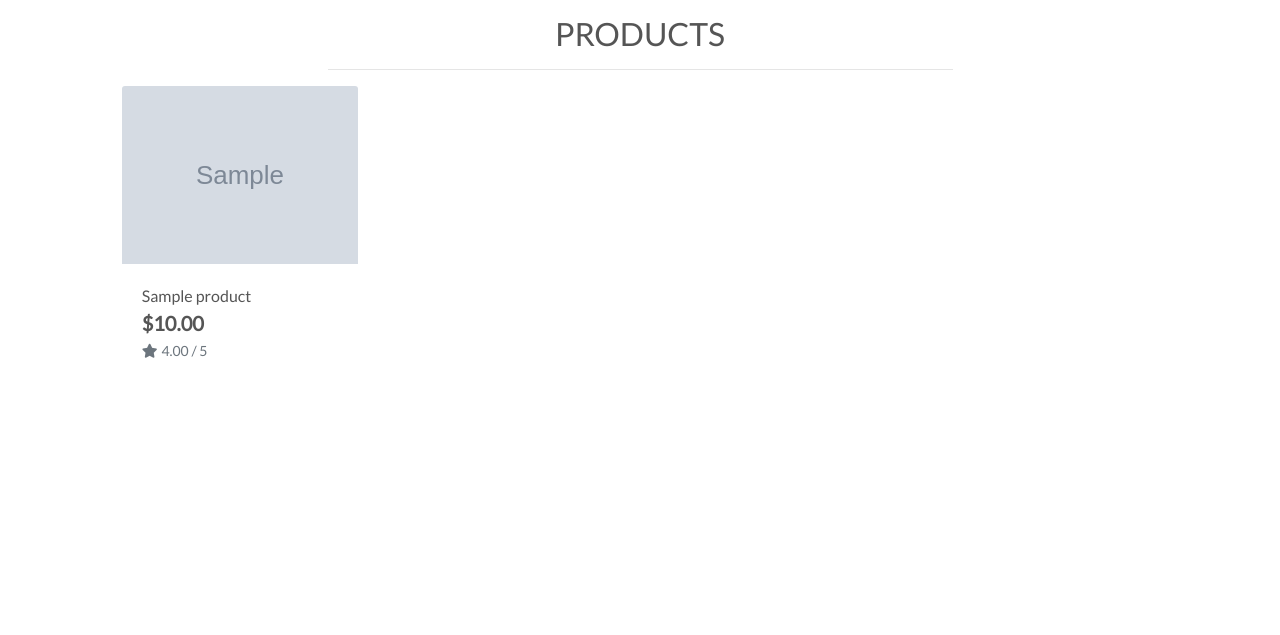
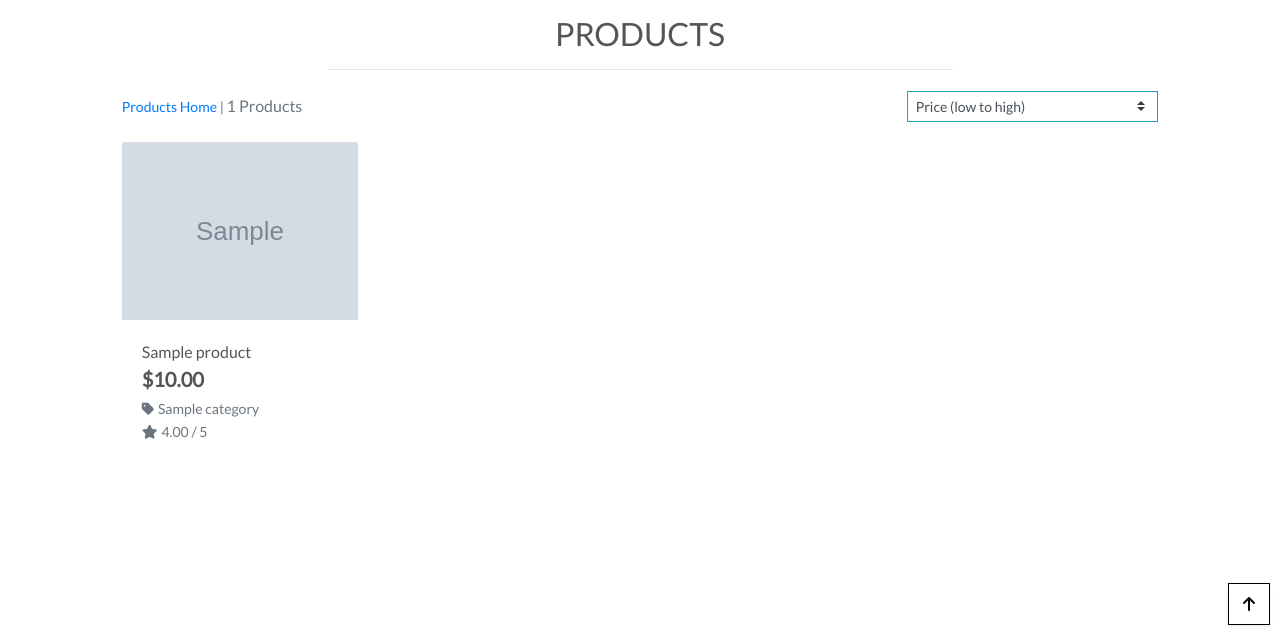
Before and after one commit to Shaga-Matula/boutique_ado_v1, a Django app: a page that uses products/templates/products/products.html in a window 1280 px wide. Shown: the part 165-800 px from the top of the page. Run offline with Django 3.2, Linux system fonts and the light colour scheme; tables that the repository leaves empty hold one stand-in row (values such as "Sample post"); grey boxes marked "Sample" are stand-in pictures; some libraries are stand-ins or nearby versions.

Commit message:
product page

```diff
--- a/boutique_ado/settings.py
+++ b/boutique_ado/settings.py
@@ -33,7 +33,7 @@ SECRET_KEY = os.environ.get('SECRET_KEY')
 # SECURITY WARNING: don't run with debug turned on in production!
 DEBUG = True
 
-ALLOWED_HOSTS = ['8000-shagamatula-boutiqueado-cclsomwy6vf.ws-eu104.gitpod.io', 'boutiqueadapp-c73706a45688.herokuapp.com']
+ALLOWED_HOSTS = ['8000-shagamatula-boutiqueado-cclsomwy6vf.ws-eu105.gitpod.io','boutiqueadapp-c73706a45688.herokuapp.com']
 
 
 # Application definition
--- a/products/templates/products/products.html
+++ b/products/templates/products/products.html
@@ -15,12 +15,41 @@
         <div class="row">
             <div class="col text-center mt-3">
                 <h2 class="logo-font">Products</h2>
+                {% for c in current_categories %}
+                    <a class="category-badge text-decoration-none" href="{% url 'products' %}?category={{ c.name }}">
+                        <span class="p-2 mt-2 badge badge-white text-black rounded-0 border border-dark">{{ c.friendly_name }}</span>
+                    </a>
+                {% endfor %}
                 <hr class="w-50 mb-1">
             </div>
         </div>
         <div class="row">
             <div class="product-container col-10 offset-1">
-                <div class="row mt-1 mb-2"></div>
+                <div class="row mt-1 mb-2">
+                    <div class="col-12 col-md-6 my-auto order-md-last d-flex justify-content-center justify-content-md-end">
+                        <div class="sort-select-wrapper w-50">
+                            <select id="sort-selector" class="custom-select custom-select-sm rounded-0 border border-{% if current_sorting != 'None_None' %}info{% else %}black{% endif %}">
+                                <option value="reset" {% if current_sorting == 'None_None' %}selected{% endif %}>Sort by...</option>
+                                <option value="price_asc" {% if current_sorting == 'price_asc' %}selected{% endif %}>Price (low to high)</option>
+                                <option value="price_desc" {% if current_sorting == 'price_desc' %}selected{% endif %}>Price (high to low)</option>
+                                <option value="rating_asc" {% if current_sorting == 'rating_asc' %}selected{% endif %}>Rating (low to high)</option>
+                                <option value="rating_desc" {% if current_sorting == 'rating_desc' %}selected{% endif %}>Rating (high to low)</option>
+                                <option value="name_asc" {% if current_sorting == 'name_asc' %}selected{% endif %}>Name (A-Z)</option>
+                                <option value="name_desc" {% if current_sorting == 'name_desc' %}selected{% endif %}>Name (Z-A)</option>
+                                <option value="category_asc" {% if current_sorting == 'category_asc' %}selected{% endif %}>Category (A-Z)</option>
+                                <option value="category_desc" {% if current_sorting == 'category_desc' %}selected{% endif %}>Category (Z-A)</option>
+                            </select>
+                        </div>
+                    </div>
+                    <div class="col-12 col-md-6 order-md-first">
+                        <p class="text-muted mt-3 text-center text-md-left">
+                            {% if search_term or current_categories or current_sorting != 'None_None' %}
+                                <span class="small"><a href="{% url 'products' %}">Products Home</a> | </span>
+                            {% endif %}
+                            {{ products|length }} Products{% if search_term %} found for <strong>"{{ search_term }}"</strong>{% endif %}
+                        </p>
+                    </div>
+                </div>
                 <div class="row">
                     {% for product in products %}
                         <div class="col-sm-6 col-md-6 col-lg-4 col-xl-3">
@@ -41,6 +70,13 @@
                                     <div class="row">
                                         <div class="col">
                                             <p class="lead mb-0 text-left font-weight-bold">${{ product.price }}</p>
+                                            {% if product.category %}
+                                            <p class="small mt-1 mb-0">
+                                                <a class="text-muted" href="{% url 'products' %}?category={{ product.category.name }}">
+                                                    <i class="fas fa-tag mr-1"></i>{{ product.category.friendly_name }}
+                                                </a>
+                                            </p>
+                                            {% endif %}
                                             {% if product.rating %}
                                                 <small class="text-muted"><i class="fas fa-star mr-1"></i>{{ product.rating }} / 5</small>
                                             {% else %}
@@ -76,4 +112,41 @@
             </div>
         </div>
     </div>
+    <div class="btt-button shadow-sm rounded-0 border border-black">
+        <a class="btt-link d-flex h-100">
+            <i class="fas fa-arrow-up text-black mx-auto my-auto"></i>
+        </a>
+    </div>
 {% endblock %}
+
+{% block postloadjs %}
+    {{ block.super }}
+    <script type="text/javascript">
+		$('.btt-link').click(function(e) {
+			window.scrollTo(0,0)
+		})
+	</script>
+
+    <script type="text/javascript">
+        $('#sort-selector').change(function() {
+            var selector = $(this);
+            var currentUrl = new URL(window.location);
+
+            var selectedVal = selector.val();
+            if(selectedVal != "reset"){
+                var sort = selectedVal.split("_")[0];
+                var direction = selectedVal.split("_")[1];
+
+                currentUrl.searchParams.set("sort", sort);
+                currentUrl.searchParams.set("direction", direction);
+
+                window.location.replace(currentUrl);
+            } else {
+                currentUrl.searchParams.delete("sort");
+                currentUrl.searchParams.delete("direction");
+
+                window.location.replace(currentUrl);
+            }
+        })
+    </script>
+{% endblock %}
--- a/products/views.py
+++ b/products/views.py
@@ -2,9 +2,9 @@ from django.shortcuts import render, redirect, reverse, get_object_or_404
 from django.contrib import messages
 from django.db.models import Q
 from .models import Product, Category
+from django.db.models.functions import Lower
 
 # Create your views here.
-
 
 def all_products(request):
     """ A view to show all products, including sorting and search queries """
@@ -22,14 +22,13 @@ def all_products(request):
             if sortkey == 'name':
                 sortkey = 'lower_name'
                 products = products.annotate(lower_name=Lower('name'))
-
+            if sortkey == 'category':
+                sortkey = 'category__name'
             if 'direction' in request.GET:
                 direction = request.GET['direction']
                 if direction == 'desc':
                     sortkey = f'-{sortkey}'
-
             products = products.order_by(sortkey)
-
 
         if 'category' in request.GET:
             categories = request.GET['category'].split(',')
@@ -39,8 +38,7 @@ def all_products(request):
         if 'q' in request.GET:
             query = request.GET['q']
             if not query:
-                messages.error(
-                    request, "You didn't enter any search criteria!")
+                messages.error(request, "You didn't enter any search criteria!")
                 return redirect(reverse('products'))
 
             queries = Q(name__icontains=query) | Q(description__icontains=query)
@@ -48,11 +46,11 @@ def all_products(request):
 
     current_sorting = f'{sort}_{direction}'
 
-
     context = {
         'products': products,
         'search_term': query,
-        'curret_categories': categories,
+        'current_categories': categories,
+        'current_sorting': current_sorting,
     }
 
     return render(request, 'products/products.html', context)
@@ -64,10 +62,7 @@ def product_detail(request, product_id):
     product = get_object_or_404(Product, pk=product_id)
 
     context = {
-        'products': products,
-        'search_term': query,
-        'current_categories': categories,
-        'current_sorting': current_sorting,
+        'product': product,
     }
 
     return render(request, 'products/product_detail.html', context)
--- a/static/css/base.css
+++ b/static/css/base.css
@@ -70,7 +70,22 @@ body {
     z-index: -1;
 }
 
+a.category-badge>span.badge:hover {
+    background: #212529 !important;
+    color: #fff !important;
+}
 
+.btt-button {
+    height: 42px;
+    width: 42px;
+    position: fixed;
+    bottom: 10px;
+    right: 10px;
+}
+
+.btt-link {
+    cursor: pointer;
+}
 
 /* -------------------------------- Media Queries */
 
@@ -95,3 +110,14 @@ body {
         padding-top: 164px;
     }
 }
+
+/* pad the top a bit when navbar is collapsed on mobile */
+@media (max-width: 991px) {
+    .header-container {
+        padding-top: 116px;
+    }
+
+    body {
+        height: calc(100vh - 116px);
+    }
+}
```
Also changed, not shown: products/templates/products/product_detail.html (+7 -0 lines). Lines whose indentation alone changed are shown as unchanged.
